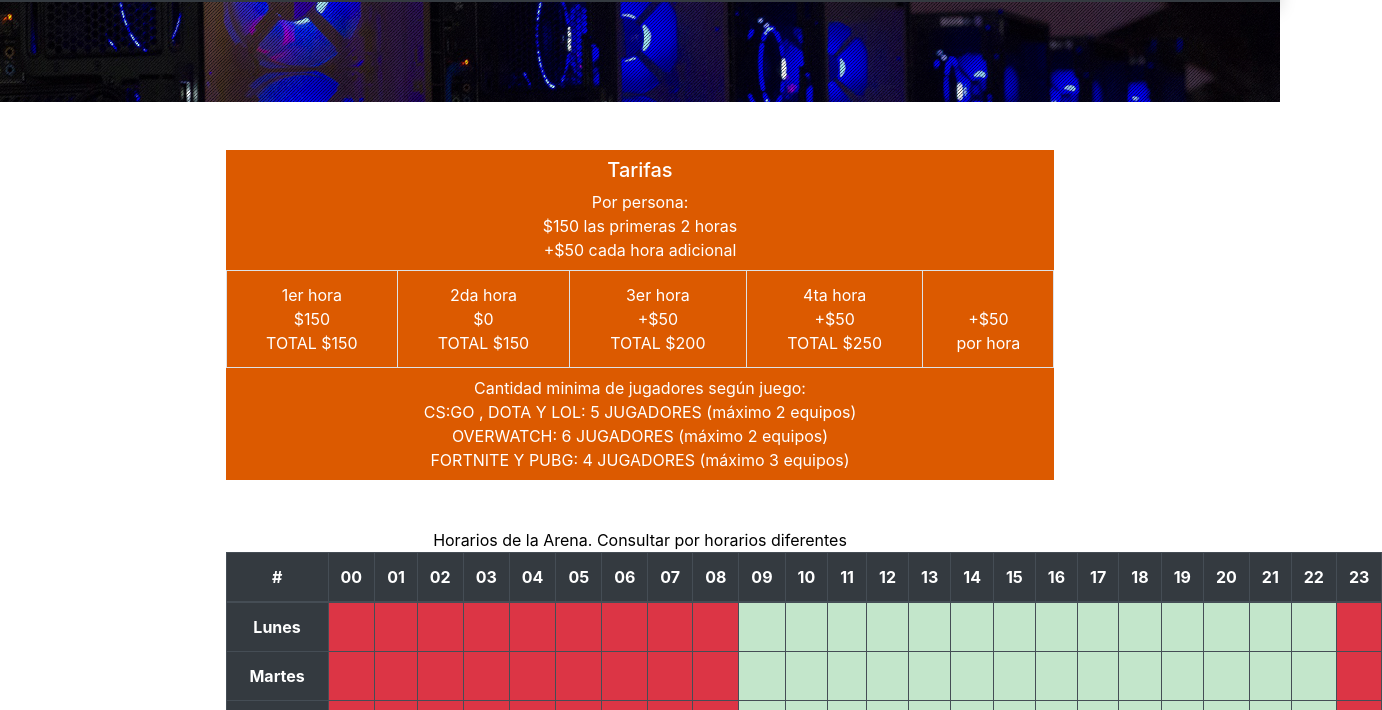
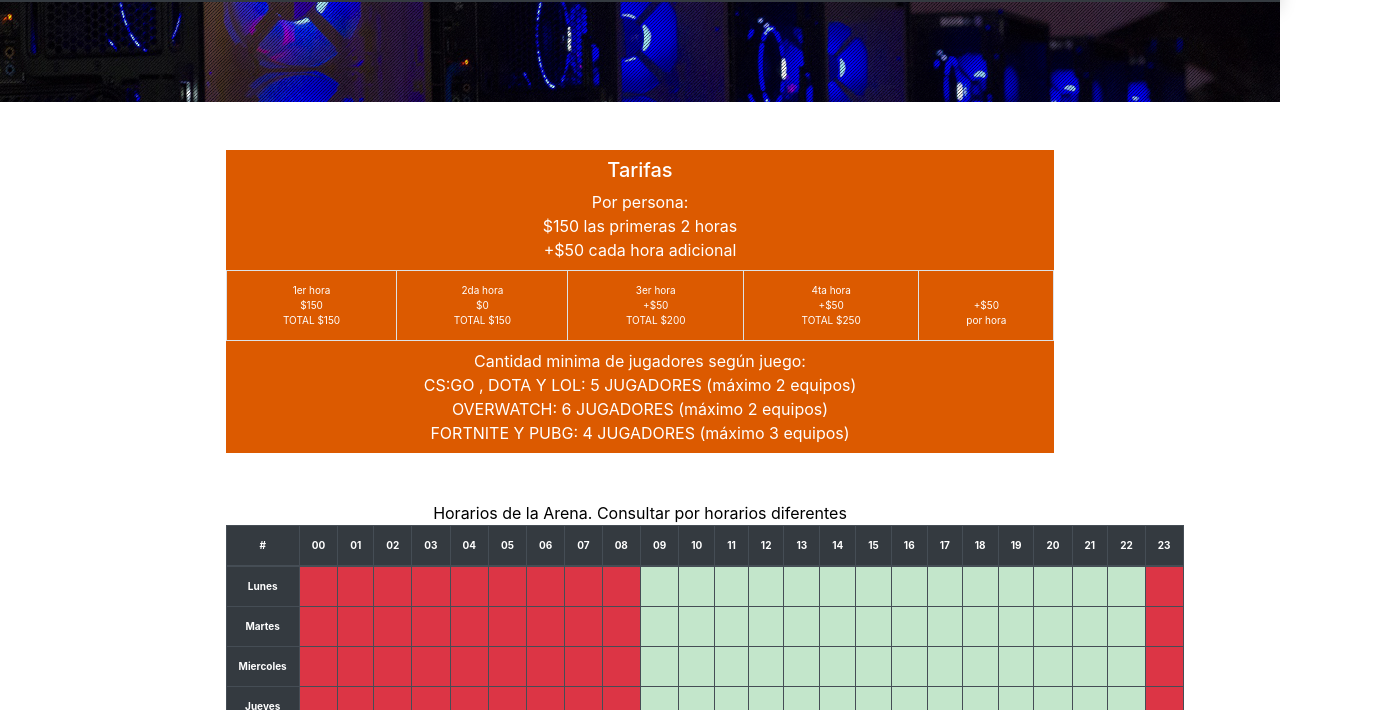
Before and after one commit to flashiando/hardcoreArena, a plain HTML site: page tarifas.html in a window 1280 px wide. Shown: the part 90-800 px from the top of the page, 1382 px wide, since content can reach past the window. Drawn offline with nearby package versions, Linux system fonts and the light colour scheme.

Commit message:
fontsize en tarifas

```diff
--- a/css/style.css
+++ b/css/style.css
@@ -223,3 +223,7 @@ button:active {
     color: green;
     font-size: 10rem;
 }
+
+.table {
+    font-size: 10px;
+}
```
